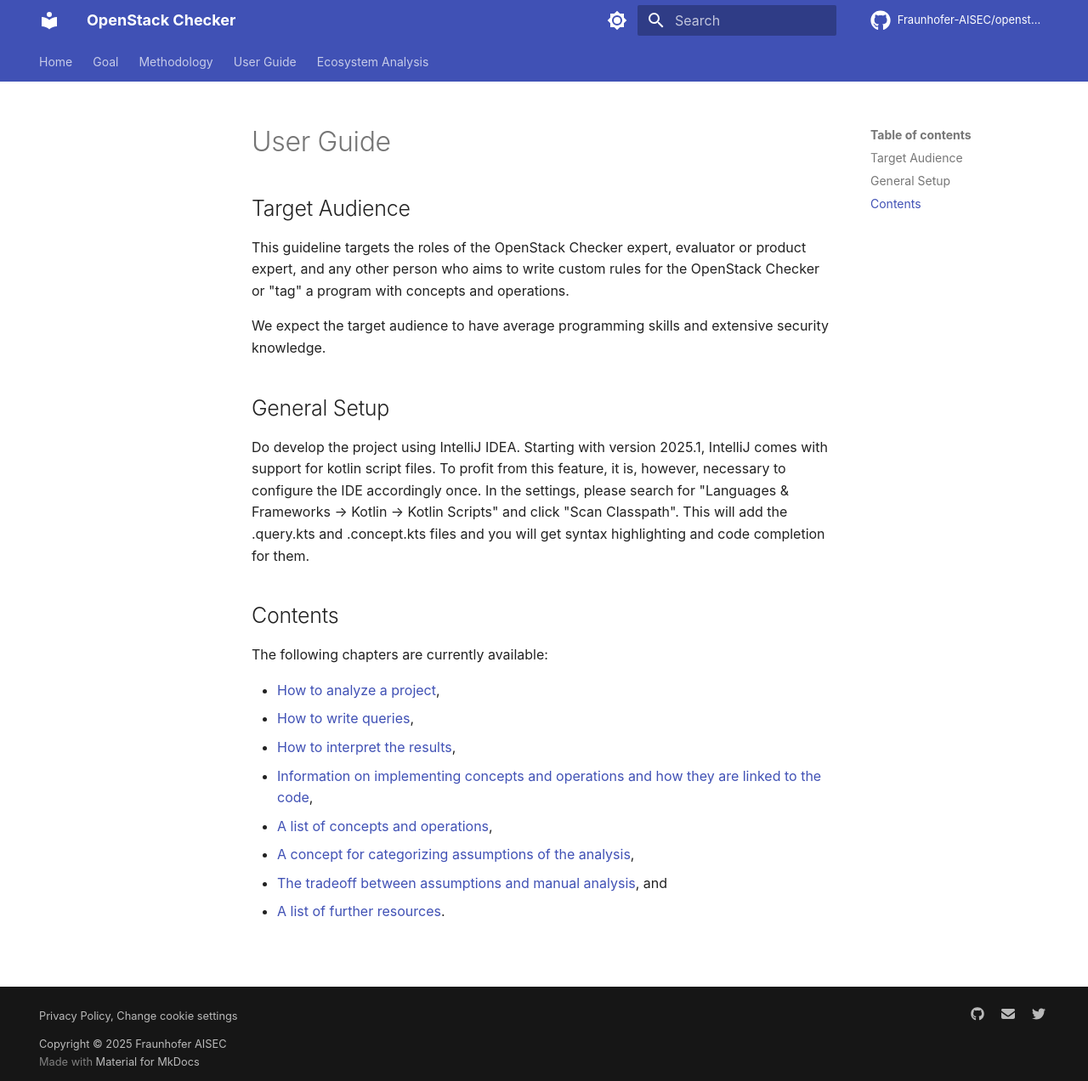
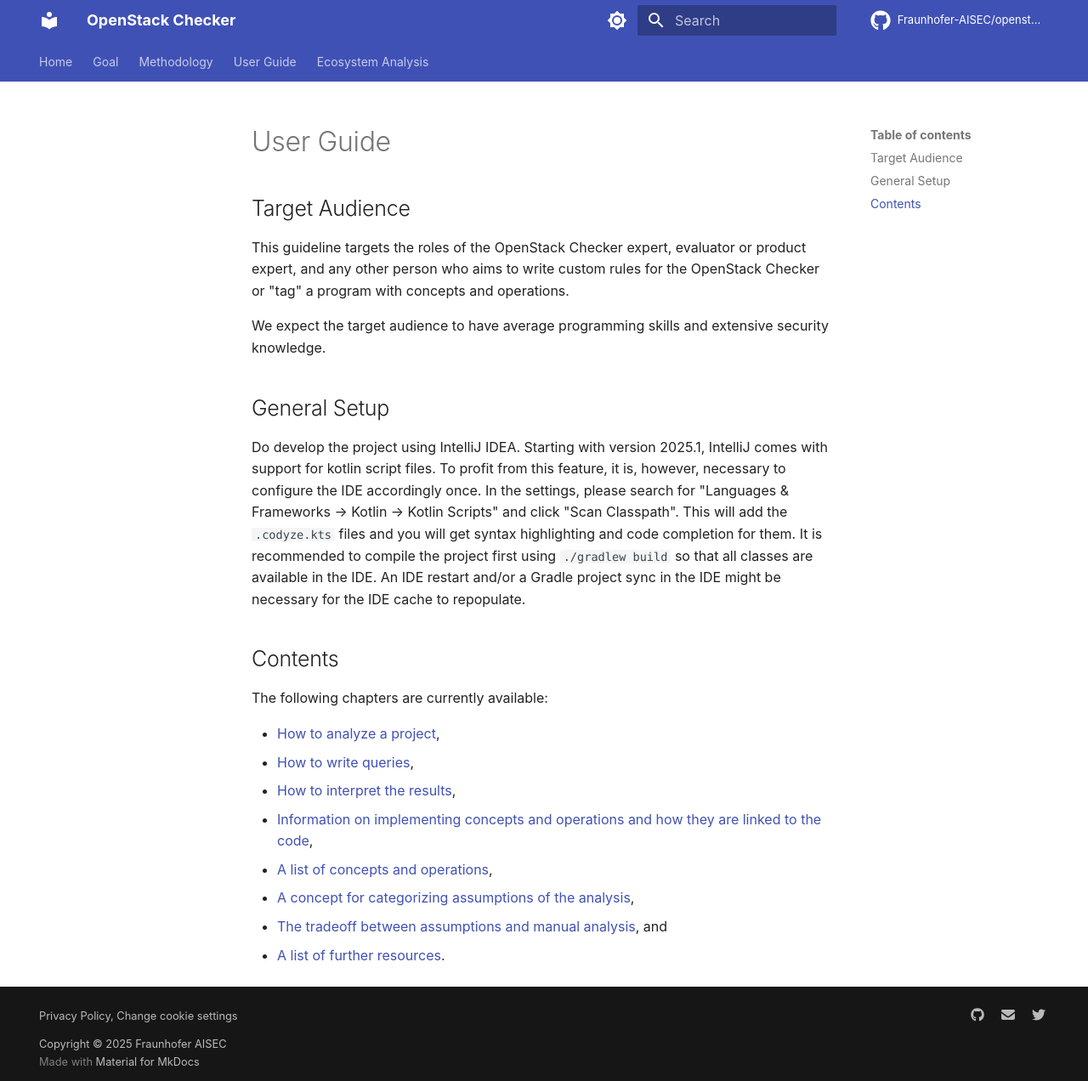
Before and after one commit to Fraunhofer-AISEC/codyze-evaluator, an MkDocs documentation site: the page built from documentation/docs/user-guide.md, in a window 1280 px wide and 1272 px high. Shown: the whole window at 85% size. Built offline with MkDocs 1.6.1 and Material for MkDocs 9.7.7, drawn with Linux system fonts in a browser that asks for light colours; comment, search, counter and statistics services are not loaded.

Commit message:
Update user-guide.md

```diff
--- a/documentation/docs/user-guide.md
+++ b/documentation/docs/user-guide.md
@@ -12,7 +12,9 @@
 Starting with version 2025.1, IntelliJ comes with support for kotlin script files.
 To profit from this feature, it is, however, necessary to configure the IDE accordingly once.
 In the settings, please search for "Languages & Frameworks -> Kotlin -> Kotlin Scripts" and click "Scan Classpath".
-This will add the .query.kts and .concept.kts files and you will get syntax highlighting and code completion for them.
+This will add the `.codyze.kts` files and you will get syntax highlighting and code completion for them.
+It is recommended to compile the project first using `./gradlew build` so that all classes are available in the IDE.
+An IDE restart and/or a Gradle project sync in the IDE might be necessary for the IDE cache to repopulate.
 
 ## Contents
 
```
